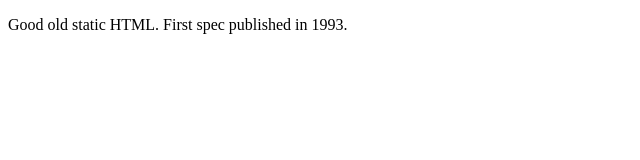
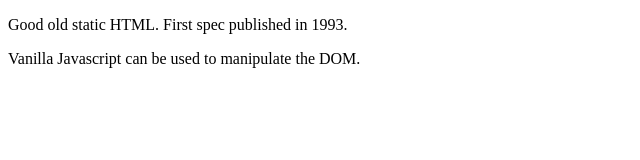
Before and after one commit to hdr1001/hdrReact101, a plain HTML site: page src/index.html in a window 1280 px wide. Shown: the whole page, without its empty margins (0-640 px from the left). Drawn offline with Linux system fonts and the light colour scheme.

Commit message:
Commit vanilla JS code

```diff
--- a/src/index.html
+++ b/src/index.html
@@ -4,9 +4,11 @@
    <meta charset="UTF-8">
    <meta http-equiv="X-UA-Compatible" content="IE=edge">
    <meta name="viewport" content="width=device-width, initial-scale=1.0">
+   <script src="vanilla.js" type="text/javascript"></script>
    <title>React basics</title>
 </head>
 <body>
    <p>Good old static HTML. First spec published in 1993.</p>
+   <div id="vanillaJs"></div>
 </body>
 </html>
--- /dev/null
+++ b/src/vanilla.js
@@ -0,0 +1,15 @@
+"use strict"
+
+document.addEventListener('DOMContentLoaded', () => {
+   const divVanillaJs = document.getElementById('vanillaJs');
+
+   const strTn = 'Vanilla Javascript can be used to manipulate the DOM.';
+
+   if(divVanillaJs) {
+      const p = document.createElement('p');
+      const textNode = document.createTextNode(strTn);
+
+      p.appendChild(textNode);
+      divVanillaJs.appendChild(p);
+   }
+});
```
